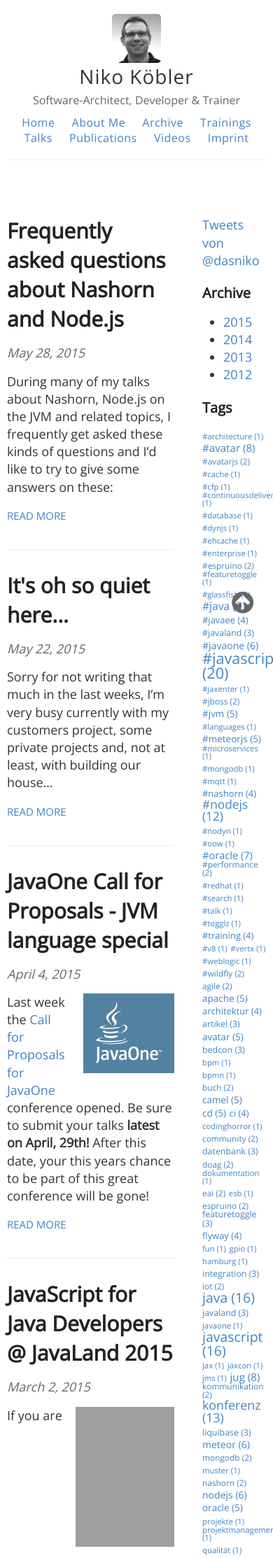
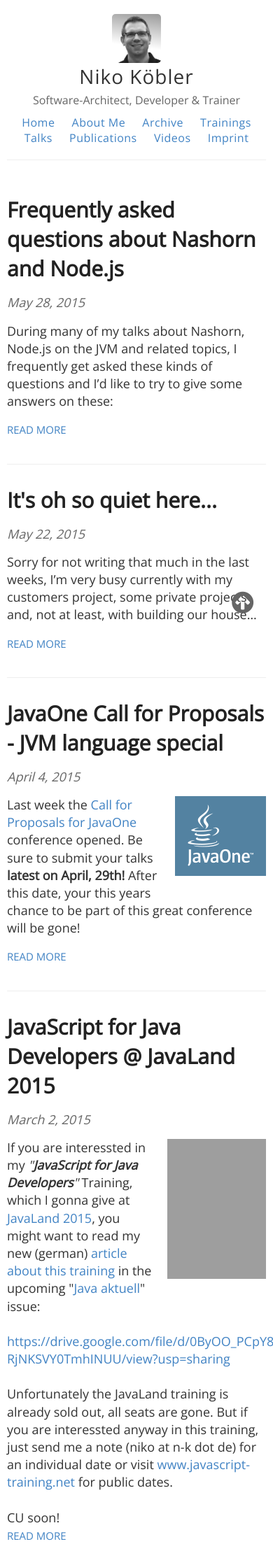
Before and after one commit to dasniko/dasniko.github.io, a Jekyll site: the page built from index.html, in a window 390 px wide. Shown: the top 2227 px of the page at 70% size. Built offline with Jekyll 4.4.1, drawn with Linux system fonts in a browser that asks for light colours; nearby versions of some CDN libraries; Markdown is read by kramdown in place of the engine named in the settings; comment, search, counter and statistics services are not loaded; grey boxes are pictures that could not be loaded.

Commit message:
responsive/mobile layout opts

```diff
--- a/_includes/sidebar.html
+++ b/_includes/sidebar.html
@@ -1,3 +1,9 @@
-{% include twitter.html %}
-{% include archive.html %}
-{% include tags.html %}
+<div class="sidebar_content">
+  {% include twitter.html %}
+</div>
+<div class="sidebar_content">
+  {% include archive.html %}
+</div>
+<div class="sidebar_content">
+  {% include tags.html %}
+</div>
--- a/_sass/_custom.scss
+++ b/_sass/_custom.scss
@@ -1,14 +1,35 @@
 .maincontent {
   float: left;
-  width: 70%;
+  width: 72%;
   padding-right: 20px;
+  @include mobile {
+    float: none;
+    width: 100%;
+    padding-right: 0px;
+  }
 }
 
 .sidebar {
   float: right;
-  width: 30%;
+  width: 28%;
   margin-top: 30px;
   padding-left: 20px;
+  @include mobile {
+    float: none;
+    width: 100%;
+    padding-left: 0px;
+    margin-top: 100px;
+  }
+}
+
+.sidebar_content {
+  float: none;
+  width: 100%;
+  @include mobile {
+    float: left;
+    width: 33%;
+    padding: 0px 10px;
+  }
 }
 
 .conflogo {
@@ -34,6 +55,7 @@
 
 .tag-cloud {
   line-height: 1;
+  text-align: justify;
 }
 
 .site-tag a {
--- a/_sass/_variables.scss
+++ b/_sass/_variables.scss
@@ -22,7 +22,7 @@
 
 // Mobile breakpoints
 @mixin mobile {
-  @media screen and (max-width: 640px) {
+  @media screen and (max-width: 800px) {
     @content;
   }
 }
```
